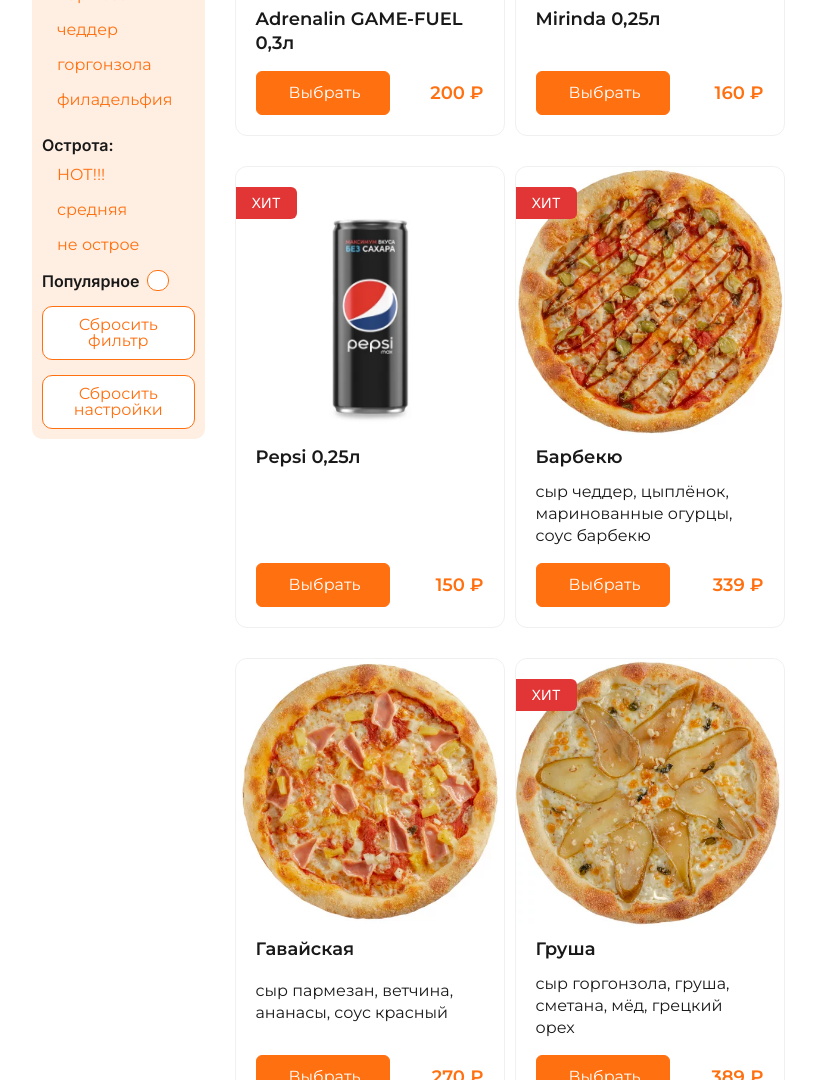
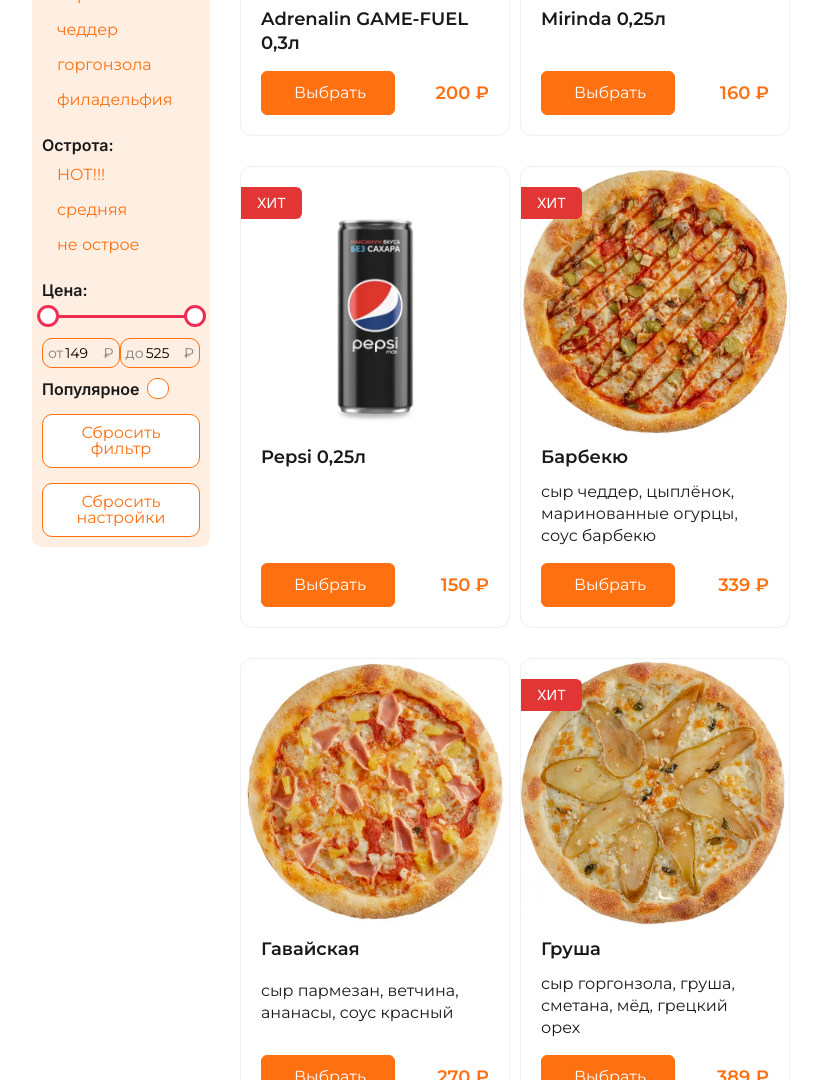
Before and after one commit to nester-dev/online-store, a website built with webpack: page online-store/src/index.html in a window 1280 px wide. Shown: the part 668-1748 px from the top of the page, without its empty margins (163-984 px from the left). Built offline with nearby package versions, Linux system fonts and the light colour scheme; files whose address does not match are found by name.

Commit message:
feat: implement price-slider filter

```diff
--- a/online-store/package.json
+++ b/online-store/package.json
@@ -30,6 +30,7 @@
         "eslint-webpack-plugin": "^3.2.0",
         "html-webpack-plugin": "^5.2.0",
         "mini-css-extract-plugin": "^2.6.1",
+        "nouislider": "^15.6.0",
         "prettier": "2.2.1",
         "sass": "^1.53.0",
         "sass-loader": "^13.0.2",
--- a/online-store/src/components/currentState.ts
+++ b/online-store/src/components/currentState.ts
@@ -8,4 +8,6 @@
     cartCount: 0,
     cartTotalPrice: 0,
     cartItems: [],
+    minPrice: '',
+    maxPrice: '',
 };
--- a/online-store/src/components/filtersReset.ts
+++ b/online-store/src/components/filtersReset.ts
@@ -1,8 +1,13 @@
 import { State } from '../types/types';
+import { INPUT1, INPUT2 } from '../constants/constants';
+import * as noUiSlider from 'nouislider';
 
 export default function filtersReset(currentState: State) {
     const activeFilters = document.querySelectorAll('.filter__element_active');
+    const rangeSlider = document.getElementById('filter-price') as noUiSlider.target;
     const checkbox = document.getElementById('checkbox') as HTMLInputElement;
+    const minPrice = INPUT1.getAttribute('min') as string;
+    const maxPrice = INPUT2.getAttribute('max') as string;
 
     activeFilters.forEach((elem) => elem.classList.remove('filter__element_active'));
     checkbox.checked = false;
@@ -11,5 +16,8 @@
     currentState.composition = [];
     currentState.spicy = [];
     currentState.popular = false;
+    currentState.minPrice = minPrice;
+    currentState.maxPrice = maxPrice;
+    rangeSlider.noUiSlider?.set([minPrice, maxPrice]);
     localStorage.setItem('state', JSON.stringify(currentState));
 }
--- a/online-store/src/components/multipleFilter.ts
+++ b/online-store/src/components/multipleFilter.ts
@@ -2,6 +2,7 @@
 import { getDataBySortType } from './sort';
 import { searchMatches } from './searchForm';
 import { filterByCategory, filterByCheese, filterByPopular, filterBySpicy } from './filters';
+import { priceSliderFilter } from './slider';
 
 export default function multipleFilter(data: SourceData, currentState: State): SourceData {
     let filteredData = JSON.parse(JSON.stringify(data));
@@ -9,6 +10,7 @@
     filteredData = filterByCategory(filteredData, currentState);
     filteredData = filterByCheese(filteredData, currentState);
     filteredData = filterBySpicy(filteredData, currentState);
+    filteredData = priceSliderFilter(filteredData, currentState);
     filteredData = filterByPopular(filteredData, currentState);
     filteredData = getDataBySortType(currentState.sortOrder, filteredData);
     filteredData = searchMatches(currentState.searchTerm, filteredData);
--- /dev/null
+++ b/online-store/src/components/slider.ts
@@ -0,0 +1,97 @@
+import * as noUiSlider from 'nouislider';
+import { SourceData, State } from '../types/types';
+import { INPUT1, INPUT2, INPUTS } from '../constants/constants';
+import multipleFilter from './multipleFilter';
+import render from './render';
+
+export default function filterPrice(data: SourceData, currentState: State) {
+    const rangeSlider = document.getElementById('filter-price') as noUiSlider.target;
+    const minPrice = getMinPrice(data);
+    const maxPrice = getMaxPrice(data);
+
+    INPUT1.setAttribute('min', minPrice);
+    INPUT2.setAttribute('placeholder', minPrice);
+    INPUT2.setAttribute('min', minPrice);
+
+    INPUT1.setAttribute('max', maxPrice);
+    INPUT2.setAttribute('placeholder', maxPrice);
+    INPUT2.setAttribute('max', maxPrice);
+
+    noUiSlider.create(rangeSlider, {
+        start: [minPrice, maxPrice],
+        connect: true,
+        step: 1,
+        range: {
+            min: [+minPrice],
+            max: [+maxPrice],
+        },
+
+        format: {
+            to: function (value) {
+                return Math.floor(value);
+            },
+            from: function (value) {
+                return parseInt(value);
+            },
+        },
+    });
+
+    rangeSlider.noUiSlider?.on('update', function (values: (number | string)[], handle: number) {
+        INPUTS[handle].value = values[handle] as string;
+        currentState.minPrice = INPUTS[0].value;
+        currentState.maxPrice = INPUTS[1].value;
+        localStorage.setItem('state', JSON.stringify(currentState));
+
+        const filteredData = multipleFilter(data, currentState);
+        render(filteredData, currentState);
+    });
+
+    INPUTS.forEach((input, index) => {
+        input.addEventListener('change', (event: Event) => {
+            setRangeSlider(index, (event.currentTarget as HTMLInputElement).value, rangeSlider);
+        });
+    });
+}
+
+function getMinPrice(data: SourceData) {
+    let min = Infinity;
+
+    data.items.forEach((card) => {
+        if (+card.price < min) {
+            min = +card.price;
+        }
+    });
+
+    return min.toString();
+}
+
+function setRangeSlider(index: number, value: string, slider: noUiSlider.target) {
+    const array = [];
+    array[index] = value;
+
+    slider.noUiSlider?.set(array);
+}
+
+function getMaxPrice(data: SourceData) {
+    let max = -Infinity;
+
+    data.items.forEach((card) => {
+        if (+card.price > max) {
+            max = +card.price;
+        }
+    });
+
+    return max.toString();
+}
+
+export function priceSliderFilter(data: SourceData, currentState: State) {
+    const filteredData = data;
+
+    if (currentState.minPrice.length && currentState.maxPrice.length) {
+        filteredData.items = filteredData.items.filter(
+            (card) => +card.price >= +currentState.minPrice && +card.price <= +currentState.maxPrice
+        );
+    }
+
+    return filteredData;
+}
--- a/online-store/src/constants/constants.ts
+++ b/online-store/src/constants/constants.ts
@@ -6,3 +6,6 @@
 export const POPUP = document.querySelector('.popup') as HTMLElement;
 export const POPUP_CLOSE = document.querySelector('.popup__close') as HTMLElement;
 export const MAX_CART_COUNT = 20;
+export const INPUT1 = document.getElementById('input-1') as HTMLInputElement;
+export const INPUT2 = document.getElementById('input-2') as HTMLInputElement;
+export const INPUTS = [INPUT1, INPUT2];
--- a/online-store/src/index.html
+++ b/online-store/src/index.html
@@ -126,6 +126,23 @@
 				<button class='filter__element' data-value='none'>не острое</button>
 			</div>
 
+			<div class='filter-price filter_margin'>
+				<div class='filter-price__title'>Цена:</div>
+				<div class='filter-price__slider' id='filter-price'></div>
+				<div class='filter-price__inputs'>
+					<label class='filter-price__label'>
+						<span class='filter-price__text'>от</span>
+						<input class='filter-price__input' id='input-1' type='number' >
+						<span class='filter-price__text'>₽</span>
+					</label>
+					<label class='filter-price__label'>
+						<span class='filter-price__text'>до</span>
+						<input class='filter-price__input' id='input-2' min='500' max='999' placeholder='999' type='number' >
+						<span class='filter-price__text'>₽</span>
+					</label>
+				</div>
+			</div>
+
 			<div class='catalog__popular popular'>
 				<p class='popular__title'>Популярное</p>
 				<div class='popular__wrapper'>
--- a/online-store/src/index.ts
+++ b/online-store/src/index.ts
@@ -5,8 +5,10 @@
 import { currentState } from './components/currentState';
 import { data } from './constants/constants';
 import filtersEvent from './components/filters';
+import filterPrice from './components/slider';
 
 render(data, currentState);
 sort();
 searchFormEvent(data, currentState);
 filtersEvent(currentState);
+filterPrice(data, currentState);
--- /dev/null
+++ b/online-store/src/scss/_price-slider.scss
@@ -0,0 +1,105 @@
+/* Chrome, Safari, Edge, Opera */
+input::-webkit-outer-spin-button,
+input::-webkit-inner-spin-button {
+  -webkit-appearance: none;
+  margin: 0;
+}
+
+/* Firefox */
+input[type=number] {
+  -moz-appearance: textfield;
+}
+
+.filter-price {
+  // .filter-price__title
+  &__title {
+    margin-bottom: 15px;
+    font-family: "Inter", sans-serif;
+    font-style: normal;
+    font-weight: 600;
+    font-size: 16px;
+    line-height: 20px;
+    color: #191919;
+  }
+
+  // .filter-price__slider
+  &__slider {
+    margin-bottom: 20px;
+  }
+
+  // .filter-price__inputs
+  &__inputs {
+    display: flex;
+    justify-content: space-between;
+    font-size: 14px;
+  }
+
+  // .filter-price__label
+  &__label {
+    display: flex;
+    align-items: center;
+    justify-content: space-between;
+    width: 90px;
+    height: 30px;
+    border: 1px solid #FF7010;
+    border-radius: 10px;
+    padding: 0 5px;
+  }
+
+  // .filter-price__text
+  &__text {
+    color: #808080;
+  }
+
+  // .filter-price__input
+  &__input {
+    width: 40px;
+    padding: 0 2px;
+    border: none;
+    background-color: transparent;
+  }
+}
+
+.filter {
+  // .filter_margin
+  &_margin {
+  }
+}
+
+.noUi {
+
+  &-base {
+    width: 93%;
+  }
+
+  &-target{
+    background-color: #BFBFBF;
+    border: none;
+    border-radius: 100px;
+    box-shadow: none;
+    height: 3px;
+  }
+
+  &-connect {
+    width: 90%;
+    background-color: #ef2b51;
+  }
+
+  &-handle::after,
+  &-handle::before {
+    display: none;
+  }
+
+  &-handle {
+    box-shadow: none;
+    border-radius: 100%;
+    background-color: #ffffff;
+    border: 3px solid  #ef2b51;
+  }
+}
+
+.noUi-horizontal .noUi-handle {
+  width: 22px;
+  height: 22px;
+  top: -10px;
+}
--- a/online-store/src/scss/style.scss
+++ b/online-store/src/scss/style.scss
@@ -10,12 +10,13 @@
   overflow: hidden;
   touch-action: none;
 }
-
 @import "null";
 @import "header";
 @import "search-form";
 @import "dropdown";
 @import "filter";
+@import 'nouislider/dist/nouislider.css';
+@import "price-slider";
 @import "popular";
 @import "catalog";
 @import "card";
--- a/online-store/src/types/types.ts
+++ b/online-store/src/types/types.ts
@@ -22,4 +22,6 @@
     cartCount: number;
     cartTotalPrice: number;
     cartItems: Array<string>;
+    minPrice: string;
+    maxPrice: string;
 }
--- a/online-store/tsconfig.json
+++ b/online-store/tsconfig.json
@@ -10,7 +10,7 @@
     "strictPropertyInitialization": true,
     "strictFunctionTypes": true,
     "noImplicitThis": true,
-    "strictBindCallApply": true
+    "moduleResolution": "node"
   },
   "exclude": [
     "node_modules"
```
Also changed, not shown: 1 other file.
